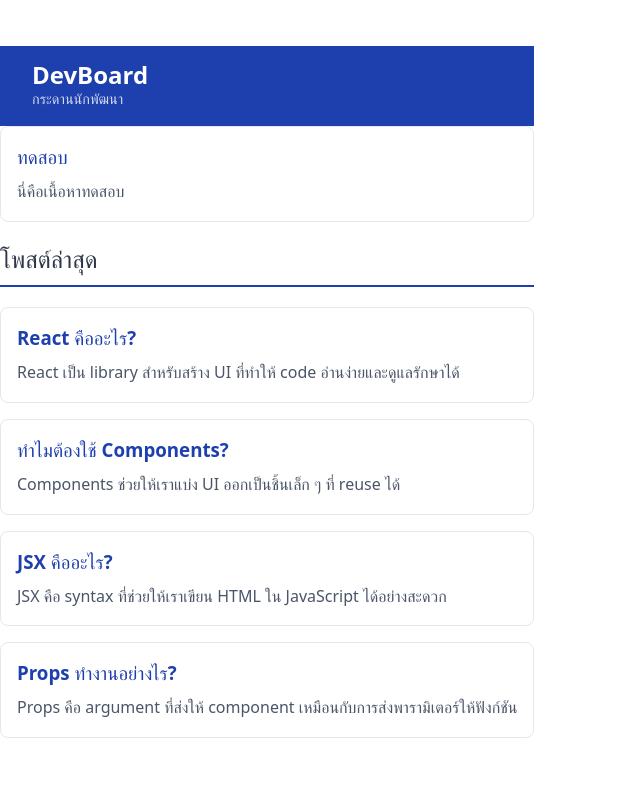
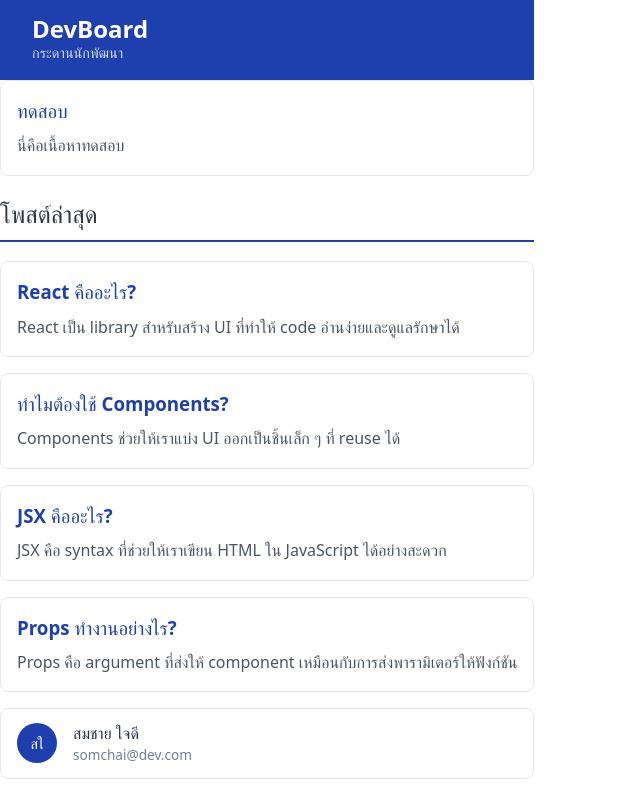
Before and after one commit to 67160010/devboard_67160010, a React (Vite) app in the folder devboard/: page / in a window 1280 px wide. Shown: the top 789 px of the page, without its empty margins (0-640 px from the left). Built offline with nearby package versions, Linux system fonts and the light colour scheme.

Commit message:
feat: add UserCard

```diff
--- a/devboard/src/App.jsx
+++ b/devboard/src/App.jsx
@@ -2,6 +2,7 @@
 import Navbar from "./components/Navbar";
 import PostCard from "./components/PostCard";
 import PostList from "./components/PostList";
+import UserCard from "./components/UserCard";
 
 const POSTS = [
   {
@@ -39,6 +40,9 @@
       <Navbar />
       <PostCard title="ทดสอบ" body="นี่คือเนื้อหาทดสอบ" />
       <PostList posts={POSTS} />
+       {USERS.map((user) => (
+        <UserCard key={user.id} name={user.name} email={user.email} />
+      ))}
     </div>
   );
 }
--- /dev/null
+++ b/devboard/src/components/UserCard.jsx
@@ -0,0 +1,47 @@
+function UserCard({ name, email }) {
+  // ดึงตัวอักษรแรกมาทำ avatar
+  const initials = name
+    .split(" ")
+    .map((n) => n[0])
+    .join("");
+
+
+  return (
+    <div
+      style={{
+        display: "flex",
+        alignItems: "center",
+        gap: "1rem",
+        border: "1px solid #e2e8f0",
+        borderRadius: "8px",
+        padding: "0.75rem 1rem",
+        marginBottom: "0.75rem",
+        background: "white",
+      }}
+    >
+      <div
+        style={{
+          width: "40px",
+          height: "40px",
+          background: "#1e40af",
+          color: "white",
+          borderRadius: "50%",
+          display: "flex",
+          alignItems: "center",
+          justifyContent: "center",
+          fontWeight: "bold",
+          fontSize: "0.9rem",
+        }}
+      >
+        {initials}
+      </div>
+      <div>
+        <div style={{ fontWeight: "bold", color: "#2d3748" }}>{name}</div>
+        <div style={{ fontSize: "0.85rem", color: "#718096" }}>{email}</div>
+      </div>
+    </div>
+  );
+}
+
+
+export default UserCard;
```
